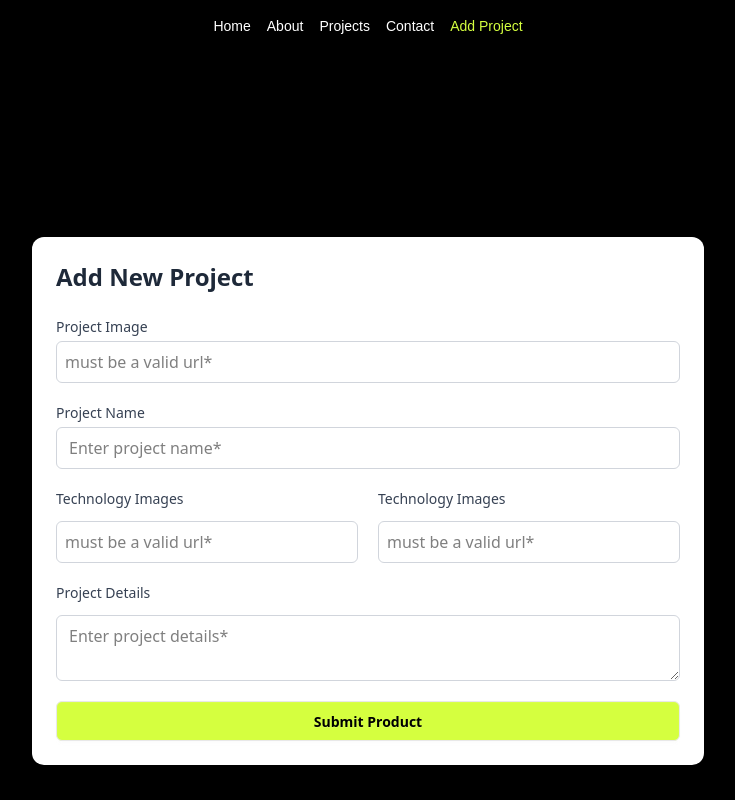
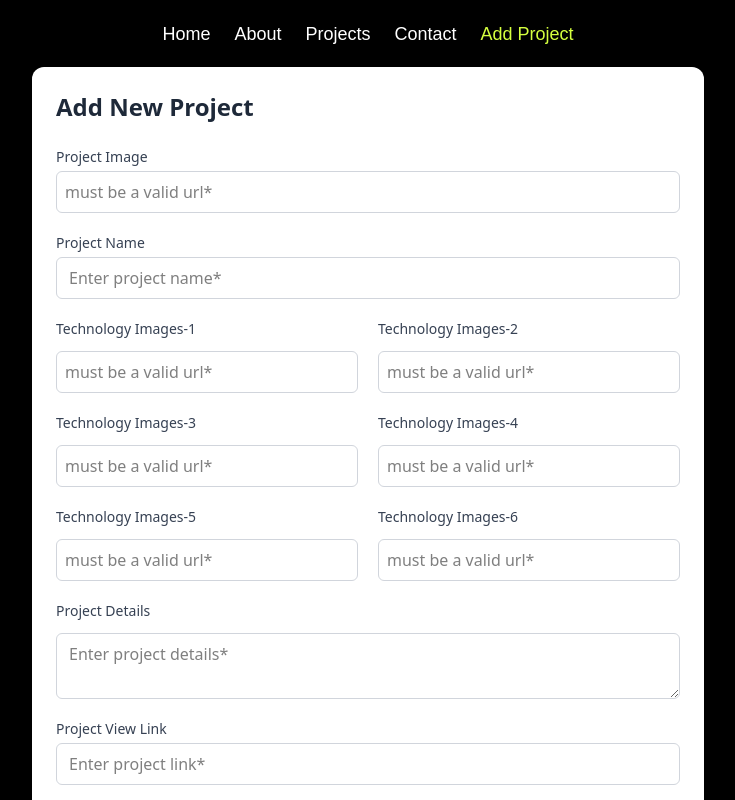
Before and after one commit to Baizid-B/New_Protfoilo_Site, a React (Vite) app: page /add_project in a window 1280 px wide. Shown: the top 800 px of the page, without its empty margins (272-1007 px from the left). Built offline with nearby package versions, Linux system fonts and the light colour scheme; a web font is replaced by a local one.

Commit message:
flx some issus in my code

```diff
--- a/src/Components/Footer/Footer.jsx
+++ b/src/Components/Footer/Footer.jsx
@@ -1,13 +1,14 @@
+import { Link } from 'react-router';
 import logo from '../../assets/logo/Portfolio_logo.png'
 
 const Footer = () => {
     return (
         <>
             {/* Home_contact_section */}
-            <div className="w-11/12 mx-auto bg-[#161B22] flex flex-col md:flex-row justify-between items-top p-4 md:p-8 rounded-xl mt-5">
-                <div>
-                    <img className='w-40' src={logo} alt="Baizid Bostami Logo Image" />
-                </div>
+            <div className="w-11/12 mx-auto bg-[#161B22] flex flex-col md:flex-row justify-between items-top p-4 md:p-8 rounded-xl mt-5 gap-5 md:gap-0">
+                <Link to='/'>
+                    <img className='w-30 md:w-40' src={logo} alt="Baizid Bostami Logo Image" />
+                </Link>
 
                 <div className="flex flex-row justify-end ">
                     <h1 className="font-humane text-white text-6xl md:text-8xl w-auto md:w-2/3">Turning <span className='text-[#D5FF3F]'>Ideas</span> into <span className='text-[#D5FF3F]'>Interactive</span> Experiences</h1>
--- a/src/Components/Header/Nav.jsx
+++ b/src/Components/Header/Nav.jsx
@@ -3,11 +3,11 @@ import { NavLink } from "react-router";
 const Nav = () => {
 
     const link = <>
-        <NavLink className={({isActive}) => `m-2 ${isActive ? "text-[#D5FF3F]" : "text-white"}`} to='/'>Home</NavLink>
-        <NavLink className={({isActive}) => `m-2 ${isActive ? "text-[#D5FF3F]" : "text-white"}`} to='/About'>About</NavLink>
-        <NavLink className={({isActive}) => `m-2 ${isActive ? "text-[#D5FF3F] hidden md:flex" : "text-white hidden md:flex"}`} to='/Projects'>Projects</NavLink>
-        <NavLink className={({isActive}) => `m-2 ${isActive ? "text-[#D5FF3F] hidden md:flex" : "text-white hidden md:flex"}`} to='/Contact'>Contact</NavLink>
-        <NavLink className={({isActive}) => `m-2 ${isActive ? "text-[#D5FF3F]" : "text-white"}`} to='/add_project'>Add Project</NavLink>
+        <NavLink className={({isActive}) => `m-3 text-lg ${isActive ? "text-[#D5FF3F]" : "text-white"}`} to='/'>Home</NavLink>
+        <NavLink className={({isActive}) => `m-3 text-lg ${isActive ? "text-[#D5FF3F]" : "text-white "}`} to='/About'>About</NavLink>
+        <NavLink className={({isActive}) => `m-3 text-lg ${isActive ? "text-[#D5FF3F] hidden md:flex" : "text-white hidden md:flex"}`} to='/Projects'>Projects</NavLink>
+        <NavLink className={({isActive}) => `m-3 text-lg ${isActive ? "text-[#D5FF3F] hidden md:flex" : "text-white hidden md:flex"}`} to='/Contact'>Contact</NavLink>
+        <NavLink className={({isActive}) => `m-3 text-lg ${isActive ? "text-[#D5FF3F]" : "text-white"}`} to='/add_project'>Add Project</NavLink>
     </>
 
     return (
--- a/src/Pages/ADD_PRODUCT/Add_project.jsx
+++ b/src/Pages/ADD_PRODUCT/Add_project.jsx
@@ -10,8 +10,9 @@ const Add_project = () => {
     const name = formData.get("project_name");
     const details = formData.get("text-details");
     const multiple = formData.getAll("Mult_images");
+    const project_view_link = formData.get("project_view_link");
 
-    const data = { image, name, multiple, details };
+    const data = { image, name, multiple, details, project_view_link };
 
     try {
       const res = await fetch("https://protfoilo-backend.vercel.app/project", {
@@ -43,6 +44,7 @@ const Add_project = () => {
         toast.success("Project added successfully!");
         e.target.reset();
       }
+    // eslint-disable-next-line no-unused-vars
     } catch (error) {
       // eslint-disable-next-line no-unused-vars
       toast.error("Server not responding");
@@ -50,7 +52,7 @@ const Add_project = () => {
   };
 
   return (
-    <div className="h-screen flex justify-center items-center my-12">
+    <div className="h-screen flex justify-center items-center ">
       <div className="w-full max-w-2xl mx-auto bg-white rounded-xl shadow-lg p-6">
         <h2 className="text-2xl font-semibold mb-6 text-gray-800">
           Add New Project
@@ -88,9 +90,11 @@ const Add_project = () => {
 
           {/* Multiple Images */}
           <div className="grid grid-cols-2 gap-5">
+
+            {/* Image_link_1*/}
             <div className="flex flex-col gap-3">
               <label className="text-sm font-medium text-gray-700">
-                Technology Images
+                Technology Images-1
               </label>
               <input
                 type="text"
@@ -101,9 +105,71 @@ const Add_project = () => {
                           file:rounded-md"
               />
             </div>
+
+            {/* Image_link_2*/}
             <div className="flex flex-col gap-3">
               <label className="text-sm font-medium text-gray-700">
-                Technology Images
+                Technology Images-2
+              </label>
+              <input
+                type="text"
+                name="Mult_images"
+                placeholder="must be a valid url*"
+                className="border border-gray-300 rounded-md p-2 bg-white
+                          text-black
+                          file:rounded-md"
+              />
+            </div>
+
+            {/* Image_link_3*/}
+            <div className="flex flex-col gap-3">
+              <label className="text-sm font-medium text-gray-700">
+                Technology Images-3
+              </label>
+              <input
+                type="text"
+                name="Mult_images"
+                placeholder="must be a valid url*"
+                className="border border-gray-300 rounded-md p-2 bg-white
+                          text-black
+                          file:rounded-md"
+              />
+            </div>
+
+            {/* Image_link_4*/}
+            <div className="flex flex-col gap-3">
+              <label className="text-sm font-medium text-gray-700">
+                Technology Images-4
+              </label>
+              <input
+                type="text"
+                name="Mult_images"
+                placeholder="must be a valid url*"
+                className="border border-gray-300 rounded-md p-2 bg-white
+                          text-black
+                          file:rounded-md"
+              />
+            </div>
+
+            {/* Image_link_5*/}
+            <div className="flex flex-col gap-3">
+              <label className="text-sm font-medium text-gray-700">
+                Technology Images-5
+              </label>
+              <input
+                type="text"
+                name="Mult_images"
+                placeholder="must be a valid url*"
+                className="border border-gray-300 rounded-md p-2 bg-white
+                          text-black
+                          file:rounded-md"
+              />
+            </div>
+
+            {/* Image_link_6*/}
+            <div className="flex flex-col gap-3">
+              <label className="text-sm font-medium text-gray-700">
+                Technology Images-6
               </label>
               <input
                 type="text"
@@ -130,6 +196,21 @@ const Add_project = () => {
             ></textarea>
           </div>
 
+          {/* Project viwe link */}
+          <div className="flex flex-col gap-1">
+            <label className="text-sm font-medium text-gray-700">
+              Project View Link
+            </label>
+            <input
+              type="text"
+              name="project_view_link"
+              placeholder="Enter project link*"
+              className="border text-black border-gray-300 rounded-md px-3 py-2
+                        focus:outline-none focus:ring-2 focus:ring-black"
+            />
+          </div>
+
+
           {/* Submit Button */}
           <button
             type="submit"
--- a/src/Pages/Home/Home.jsx
+++ b/src/Pages/Home/Home.jsx
@@ -93,7 +93,7 @@ const Home = () => {
                             fontFamily="Neue, sans-serif"
                             transform="scale(1, 1.4)"
                             >
-                            FRONT-END DEVELOPER
+                            BACK-END DEVELOPER
                             </text>
                         </svg>
                     </div>
@@ -118,7 +118,7 @@ const Home = () => {
                             fontFamily="Neue, sans-serif"
                             transform="scale(1, 1.4)"
                             >
-                            FRONT-END DEVELOPER
+                            BACK-END DEVELOPER
                             </text>
                         </svg>
                     </div>
--- a/src/Pages/Projects/Projects.jsx
+++ b/src/Pages/Projects/Projects.jsx
@@ -5,7 +5,7 @@ const Projects = () => {
  const projectData = useLoaderData()
 
   return (
-    <div className="w-11/12 mx-auto py-20">
+    <div className="w-11/12 mx-auto ">
       {projectData && projectData.length > 0 ? (
         <div className="grid grid-cols-3 gap-5">
           {projectData.map((users) => (
```
Also changed, not shown: src/Pages/About/About.jsx (+42 -21 lines), 1 other file (tests, documents, lock files or other folders).
